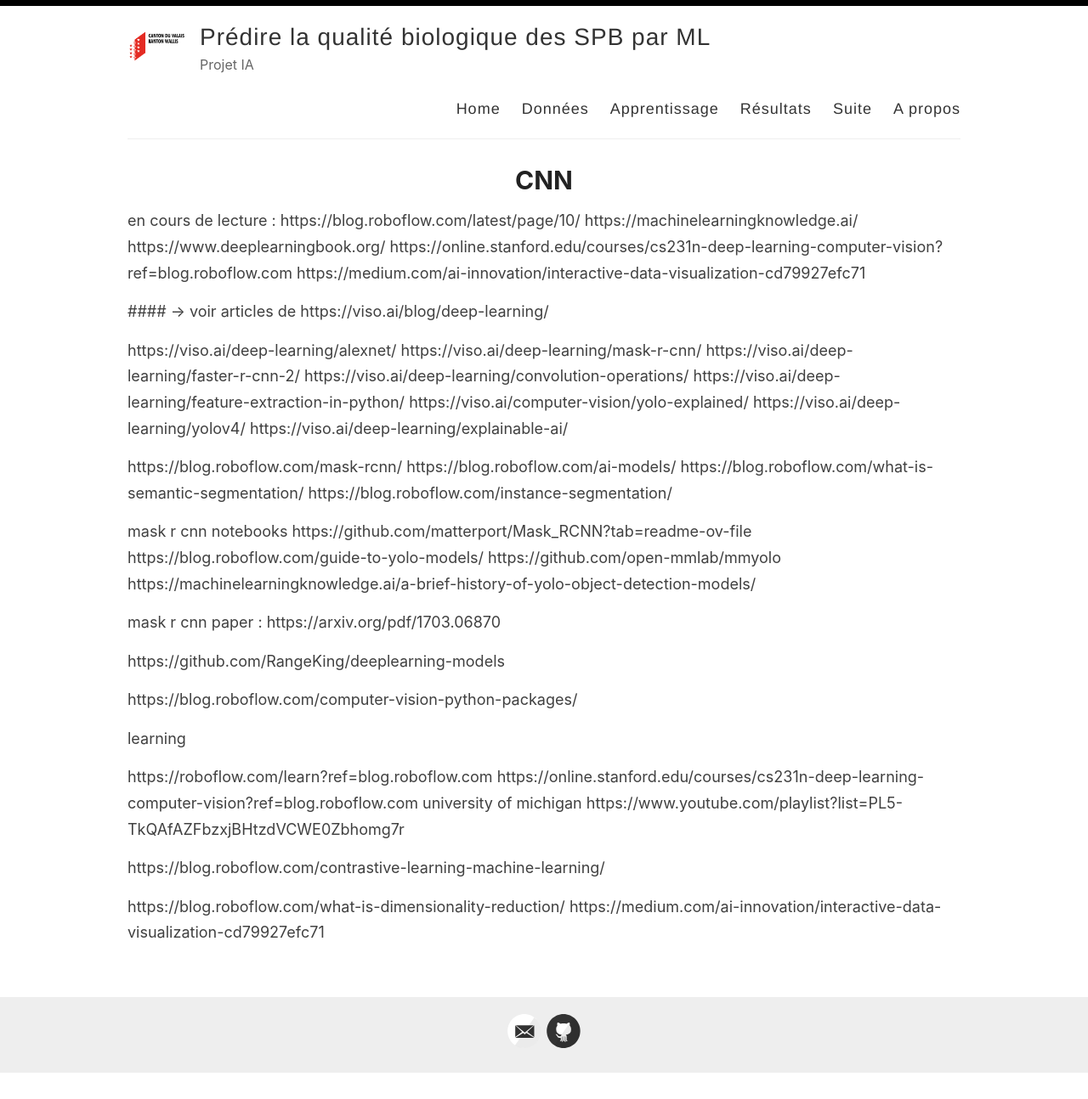
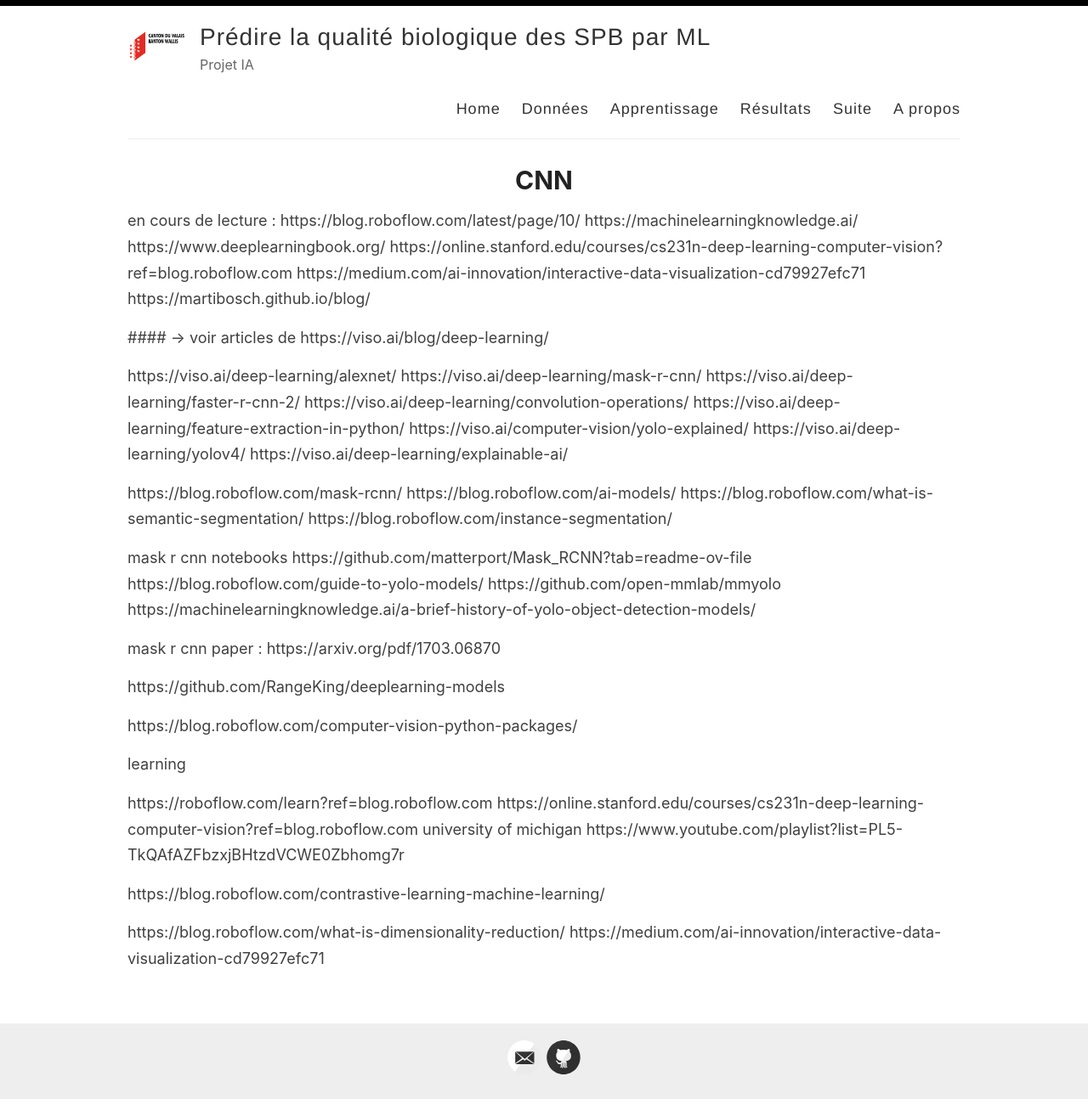
Before and after one commit to sca-opdir/sber-biodiversite-ml-prediction, a Jekyll site: the page built from _pages/CNN.md, in a window 1280 px wide. Shown: the whole page at 85% size. Built offline with Jekyll 4.4.1, drawn with Linux system fonts in a browser that asks for light colours; before the commit the page ends 1264 px from its top, so only the background shows below that; part of the change alters nothing that is shown.

Commit message:
Update CNN.md

```diff
--- a/_pages/CNN.md
+++ b/_pages/CNN.md
@@ -10,7 +10,7 @@ https://machinelearningknowledge.ai/
 https://www.deeplearningbook.org/
 https://online.stanford.edu/courses/cs231n-deep-learning-computer-vision?ref=blog.roboflow.com
 https://medium.com/ai-innovation/interactive-data-visualization-cd79927efc71
-
+https://martibosch.github.io/blog/
 
 
 ####
```
